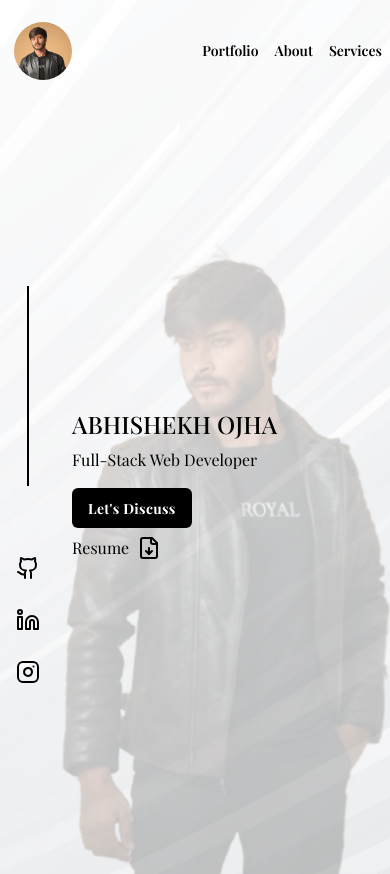
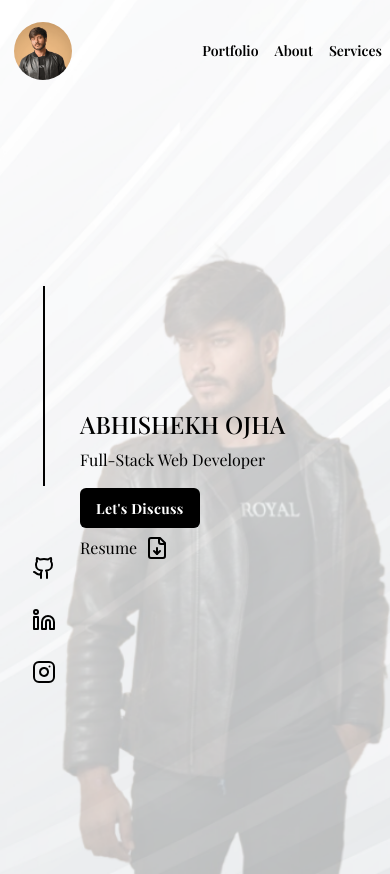
Before and after one commit to abhishekhojha/abhishekhojha, a React (Vite) app: page / in a window 390 px wide. Built offline with nearby package versions, Linux system fonts and the light colour scheme.

Commit message:
Refactor component imports and adjust layout styles for improved responsiveness

```diff
--- a/src/component/HeroSection.jsx
+++ b/src/component/HeroSection.jsx
@@ -6,7 +6,7 @@ export default function HeroSection() {
   return (
     <>
       <div className="heroSection flex items-center">
-        <div className="heroDescription pl-6 md:pl-12 lg:pl-16 xl:pl-20">
+        <div className="heroDescription pl-8 md:pl-12 lg:pl-16 xl:pl-20">
           <h2 className="uppercase text-2xl sm:text-3xl md:text-4xl lg:text-5xl xl:text-6xl">
           <span>a</span><span>b</span><span>h</span><span>i</span><span>s</span><span>h</span><span>e</span><span>k</span><span>h</span> <span>o</span><span>j</span><span>h</span><span>a</span>
           </h2>
--- a/src/component/Layout.jsx
+++ b/src/component/Layout.jsx
@@ -22,7 +22,7 @@ export default function Layout({ children }) {
             </ul>
           </div>
           <div className="mainLayout overflow-hidden">
-            <div className="layoutWrapperLeft flex flex-col justify-center items-center gap-16">
+            <div className="layoutWrapperLeft flex flex-col pl-8 md:pl-0 justify-center items-center gap-16">
               <div className="Borderline h-[200px] w-[2px] bg-black"></div>
               <div className="flex flex-col gap-4 items-center">
                 <a
--- a/src/index.css
+++ b/src/index.css
@@ -27,6 +27,7 @@ h1,h2,h3,h4,h5,h6{
 @media (min-width: 640px) {
   .layout-container {
     max-width: 640px;
+    padding: 0 1rem;
   }
 }
 
--- a/src/pages/Home.jsx
+++ b/src/pages/Home.jsx
@@ -1,9 +1,8 @@
 import React, { useEffect, useState } from "react";
 import HeroSection from "@/component/HeroSection";
-import Layout from "@/component/Layout";
+import Layout from "../component/Layout";
 
 export default function Home() {
-
   return (
     <div>
       <Layout>
```
Also changed, not shown: src/App.jsx (+7 -7 lines).
